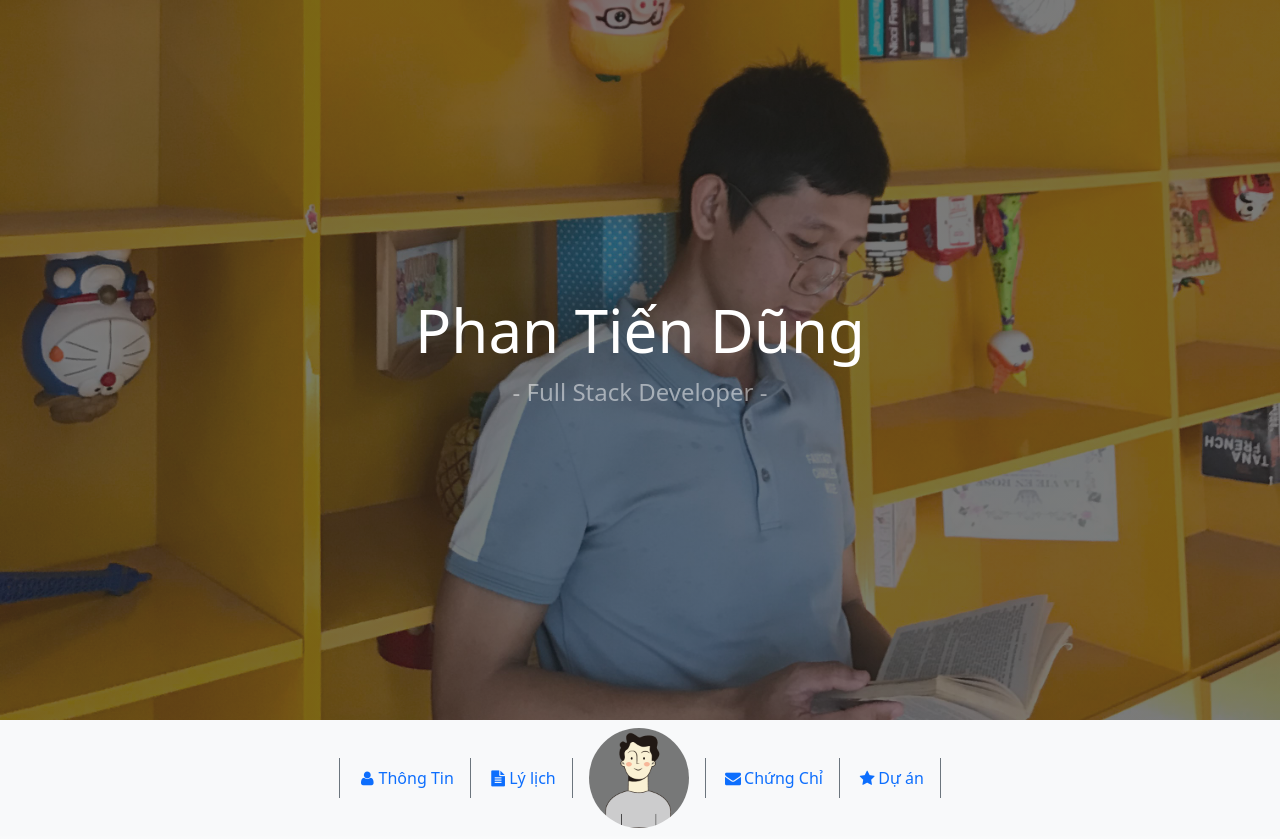
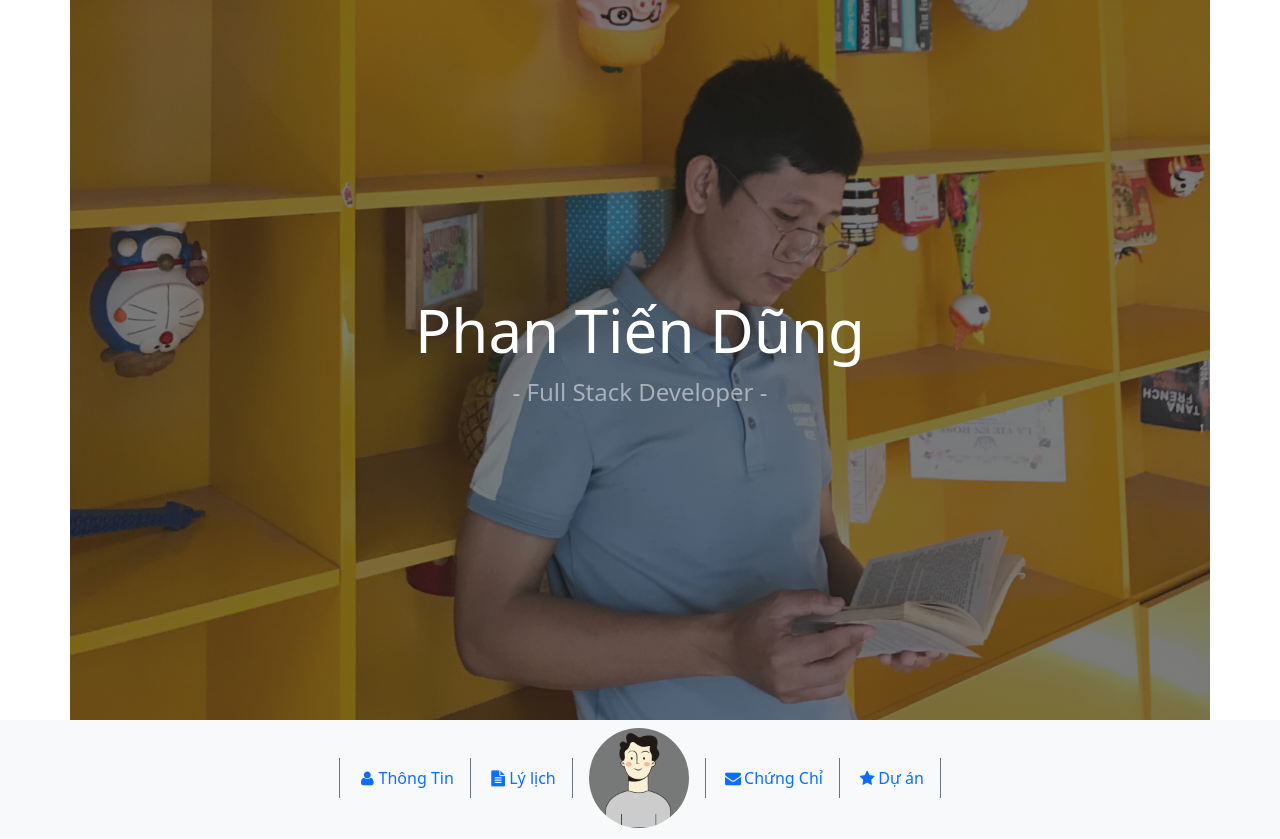
Before and after one commit to dungtien2510/assignment3, a plain HTML site: page index.htm in a window 1280 px wide. Shown: the top 839 px of the page. Drawn offline with nearby package versions, Linux system fonts and the light colour scheme.

Commit message:
Update index.htm

```diff
--- a/index.htm
+++ b/index.htm
@@ -18,7 +18,7 @@
   <body>
     <!-------------------------------- BANNER ---------------------------------->
     <section
-      class="text-center text-light d-flex flex-column justify-content-center align-items-center"
+      class="container text-center text-light d-flex flex-column justify-content-center align-items-center"
       id="bg-img"
     >
       <h1 class="text-white fw-normal" style="font-size: 60px">
```
